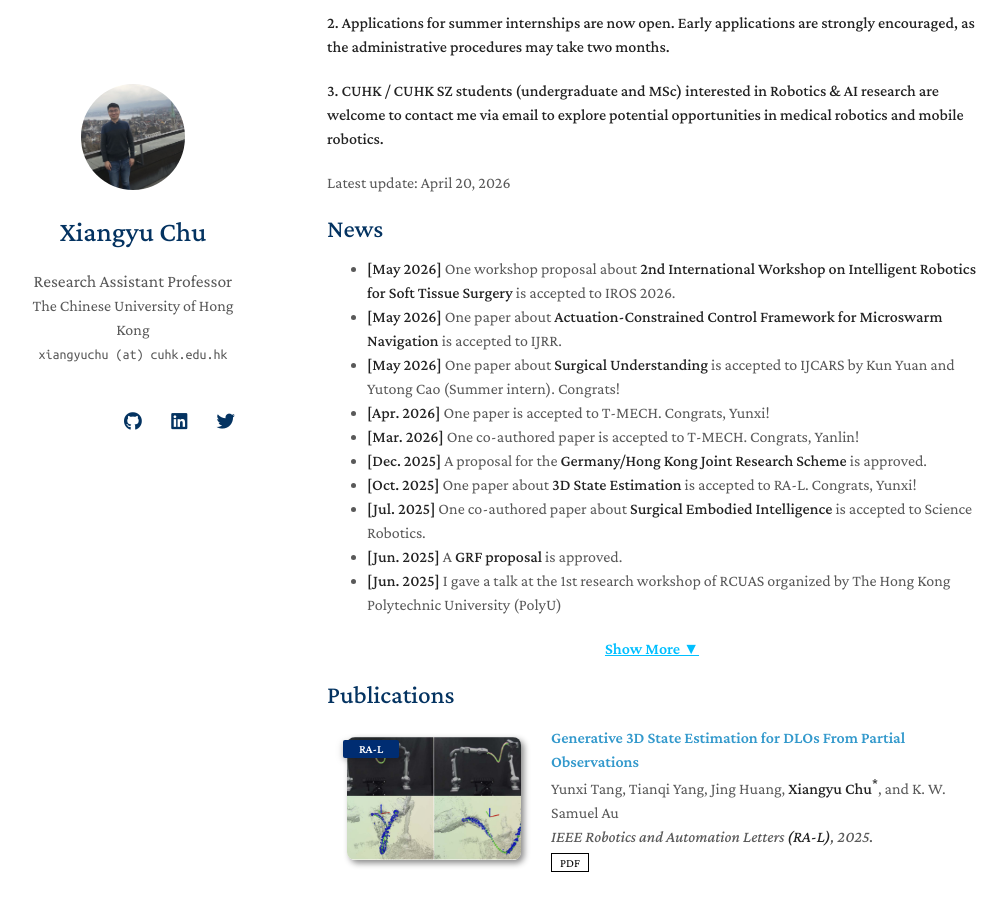
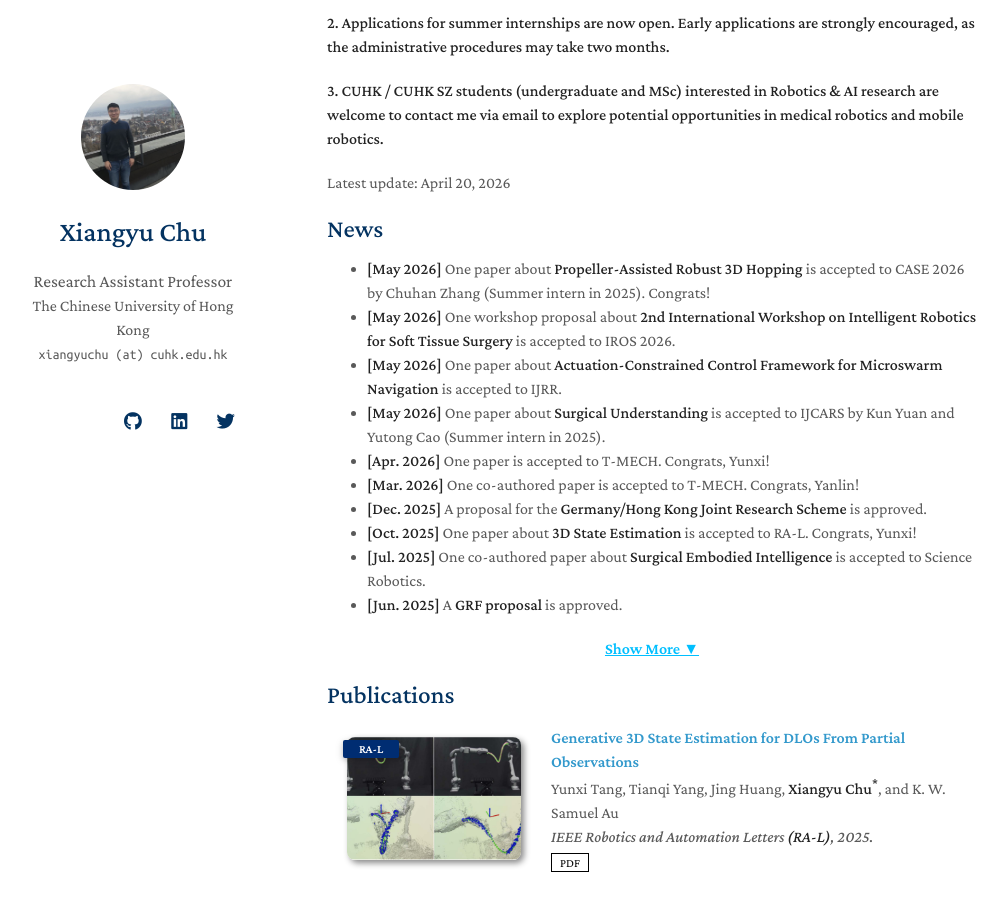
Before and after one commit to xiangyuchu03/xiangyuchu03.github.io, a Jekyll site: the page built from index.md, in a window 1280 px wide and 900 px high, scrolled down 470 px. Shown: the whole window, without its empty margins (143-1149 px from the left). Built offline with Jekyll 4.4.1, drawn with Linux system fonts in a browser that asks for light colours; nearby versions of some CDN libraries; a style sheet for code colours, icons or effects is not loaded; our own code applies the rules of GitHub Pages for plain Markdown files.

Commit message:
Update index.md

```diff
--- a/index.md
+++ b/index.md
@@ -19,9 +19,10 @@ Latest update: April 20, 2026
 
 ## News
 <ul id="news-list">
+    <li class="news-item"><strong>[May 2026]</strong> One paper about <strong> Propeller-Assisted Robust 3D Hopping </strong> is accepted to CASE 2026 by Chuhan Zhang (Summer intern in 2025). Congrats! </li>
     <li class="news-item"><strong>[May 2026]</strong> One workshop proposal about <strong> 2nd International Workshop on Intelligent Robotics for Soft Tissue Surgery </strong> is accepted to IROS 2026.</li>
     <li class="news-item"><strong>[May 2026]</strong> One paper about <strong> Actuation-Constrained Control Framework for Microswarm Navigation </strong> is accepted to IJRR. </li>
-    <li class="news-item"><strong>[May 2026]</strong> One paper about <strong> Surgical Understanding </strong> is accepted to IJCARS by Kun Yuan and Yutong Cao (Summer intern). Congrats! </li>
+    <li class="news-item"><strong>[May 2026]</strong> One paper about <strong> Surgical Understanding </strong> is accepted to IJCARS by Kun Yuan and Yutong Cao (Summer intern in 2025).  </li>
     <li class="news-item"><strong>[Apr. 2026]</strong> One paper is accepted to T-MECH. Congrats, Yunxi! </li>
     <li class="news-item"><strong>[Mar. 2026]</strong> One co-authored paper is accepted to T-MECH. Congrats, Yanlin! </li>
     <li class="news-item"><strong>[Dec. 2025]</strong> A proposal for the <strong> Germany/Hong Kong Joint Research Scheme </strong> is approved. </li>
```
